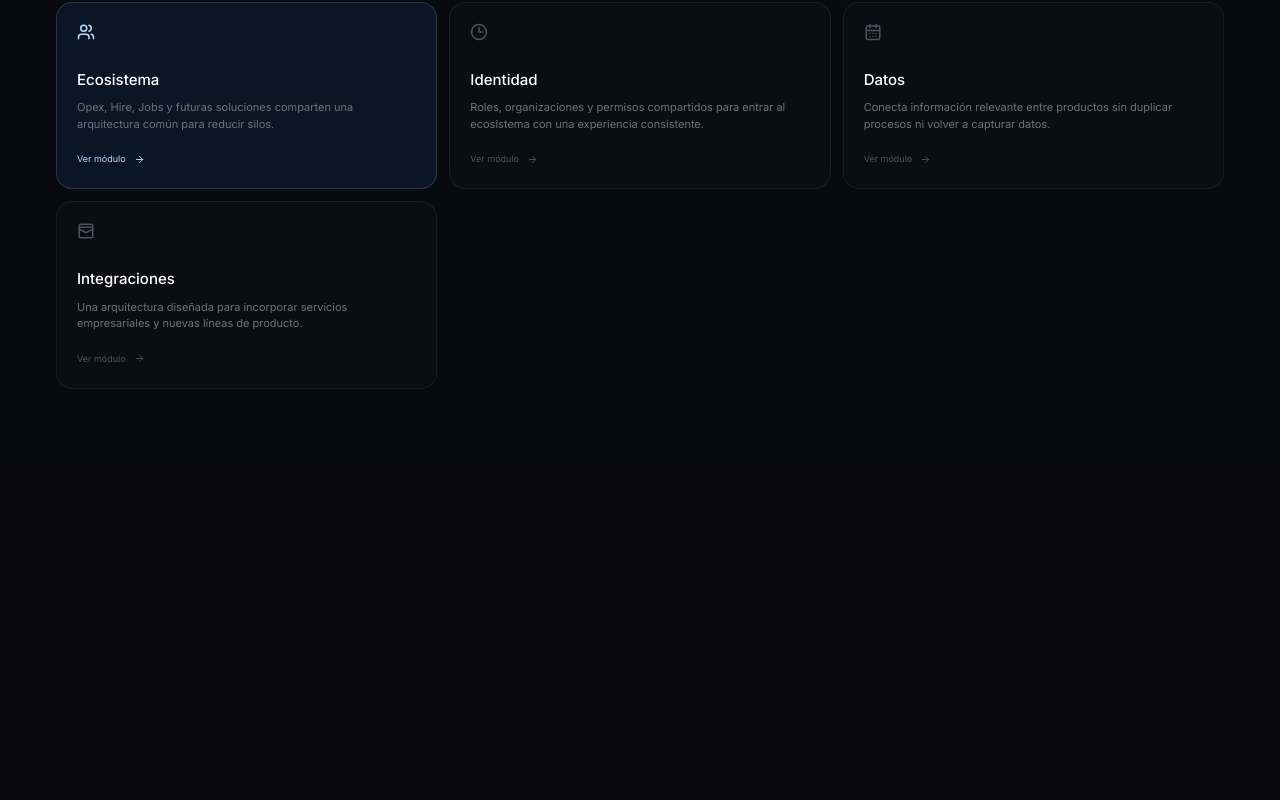
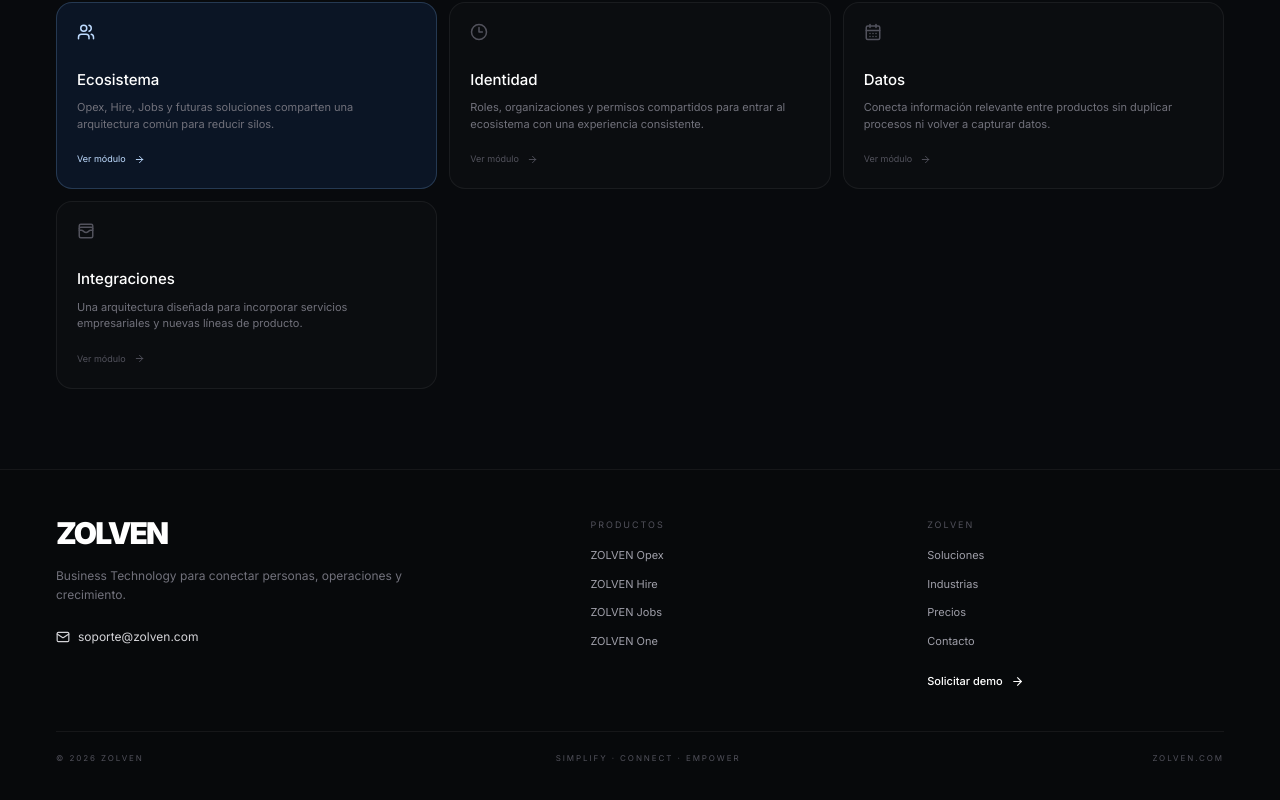
Before and after one commit to liatejera2-oss/zolven-web, a Next.js app: page /productos/one in a window 1280 px wide. Shown: the part 978-1778 px from the top of the page. Before the commit the page ends 1447 px from the top, so only its background shows below. Built offline with nearby package versions, Linux system fonts and the light colour scheme.

Commit message:
feat: add shared footer to product pages

```diff
--- a/src/components/zolven/ProductExperience.tsx
+++ b/src/components/zolven/ProductExperience.tsx
@@ -21,6 +21,7 @@
   WalletCards,
 } from "lucide-react";
 import { SiteHeader } from "@/components/zolven/SiteHeader";
+import { SiteFooter } from "@/components/zolven/SiteFooter";
 
 type ProductKey = "opex" | "hire" | "jobs" | "one";
 
@@ -421,6 +422,8 @@
           })}
         </div>
       </section>
+
+      <SiteFooter />
     </main>
   );
 }
```
